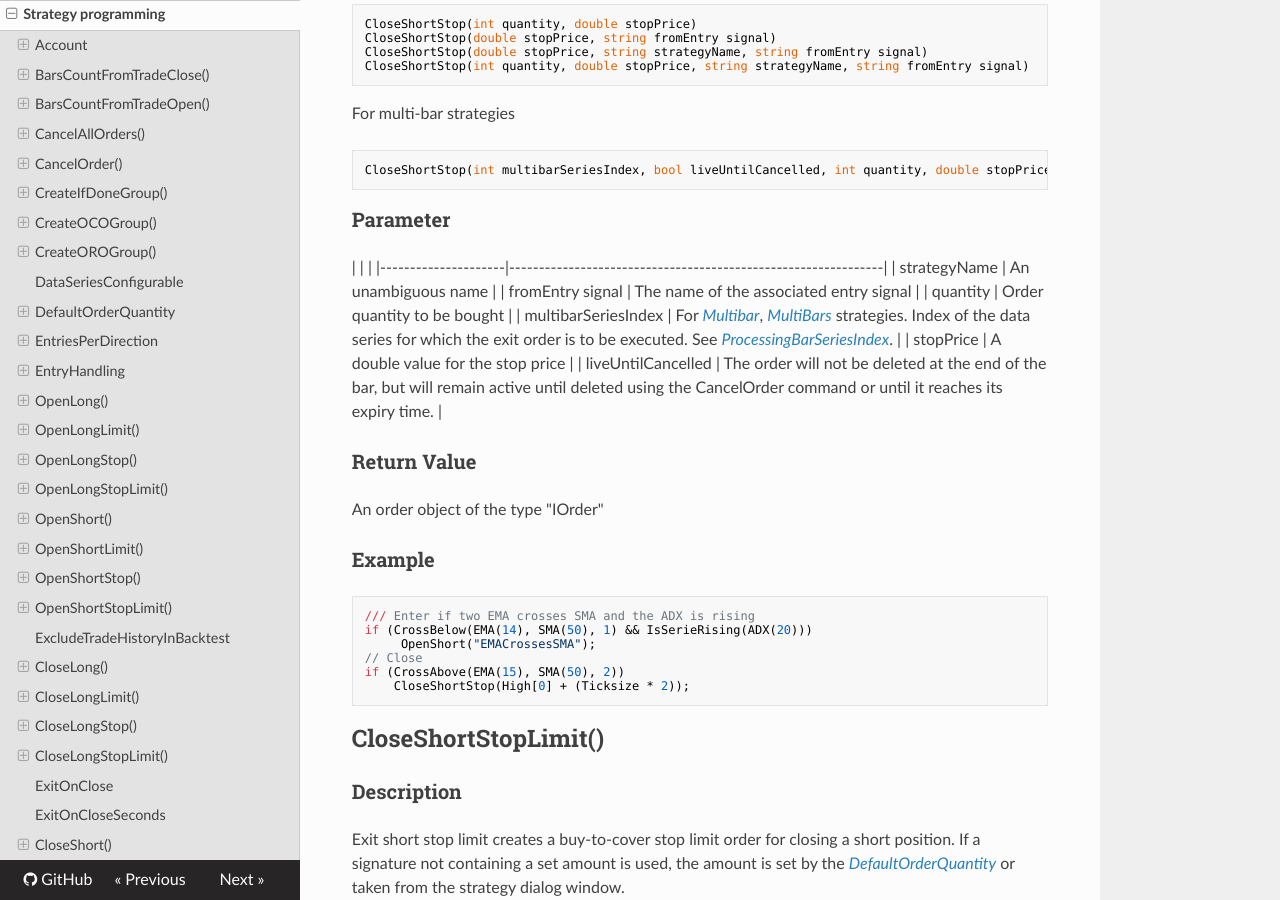
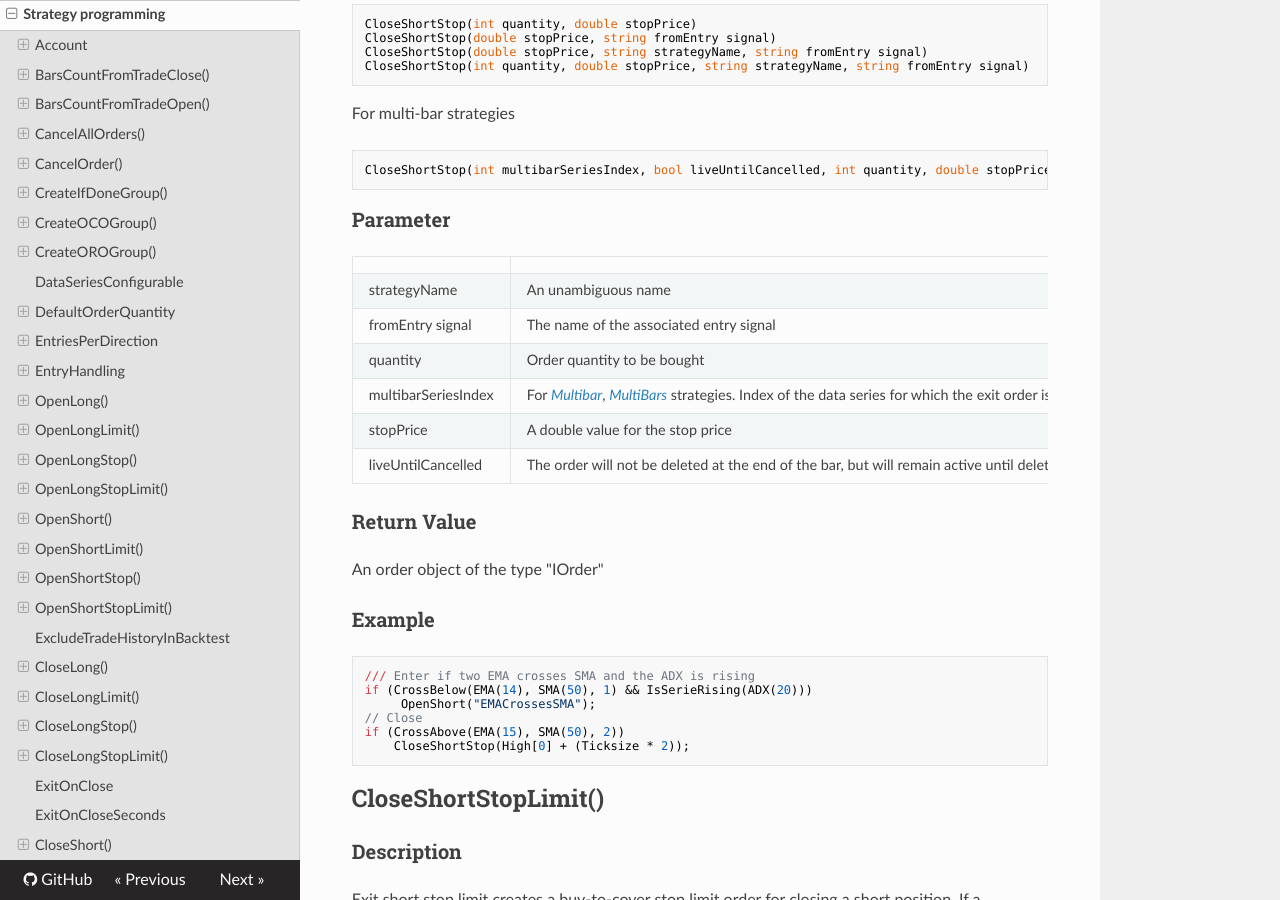
Before and after one commit to AgenaTrader/AgenaScript-documentation, an MkDocs documentation site: the page built from sources/strategy_programming.md, in a window 1280 px wide and 900 px high, scrolled down 23517 px. Built offline with MkDocs 1.6.1, drawn with Linux system fonts in a browser that asks for light colours; nearby versions of some CDN libraries; old or Windows-style settings are respelled for this version of MkDocs.

Commit message:
Update strategy_programming.md

````diff
--- a/sources/strategy_programming.md
+++ b/sources/strategy_programming.md
@@ -980,13 +980,14 @@ CloseShortStop(int multibarSeriesIndex, bool liveUntilCancelled, int quantity, d
 ```
 
 ### Parameter
-|  |                                                                                                                                                              |  |---------------------|---------------------------------------------------------------|
-| strategyName          | An unambiguous name    |
-| fromEntry signal    | The name of the associated entry signal    |
-| quantity            | Order quantity to be bought    |
-| multibarSeriesIndex | For [*Multibar*](#multibar), [*MultiBars*](#multibars) strategies. Index of the data series for which the exit order is to be executed. See [*ProcessingBarSeriesIndex*](#processingbarseriesindex). |
-| stopPrice           | A double value for the stop price    |
-| liveUntilCancelled  | The order will not be deleted at the end of the bar, but will remain active until deleted using the CancelOrder command or until it reaches its expiry time. |
+|                     |                                                                                        |
+|---------------------|----------------------------------------------------------------------------------------|
+| strategyName        | An unambiguous name                                                                    |
+| fromEntry signal    | The name of the associated entry signal                                                |
+| quantity            | Order quantity to be bought                                                            |
+| multibarSeriesIndex | For [*Multibar*](#multibar), [*MultiBars*](#multibars) strategies. Index of the data series for which the exit order is to be executed. See [*ProcessingBarSeriesIndex*](#processingbarseriesindex).                          |
+| stopPrice           | A double value for the stop price                                                      |
+| liveUntilCancelled  | The order will not be deleted at the end of the bar, but will remain active until deleted using the CancelOrder command or until it reaches its expiry time.                                                                   |
 
 ### Return Value
 An order object of the type "IOrder"
````
